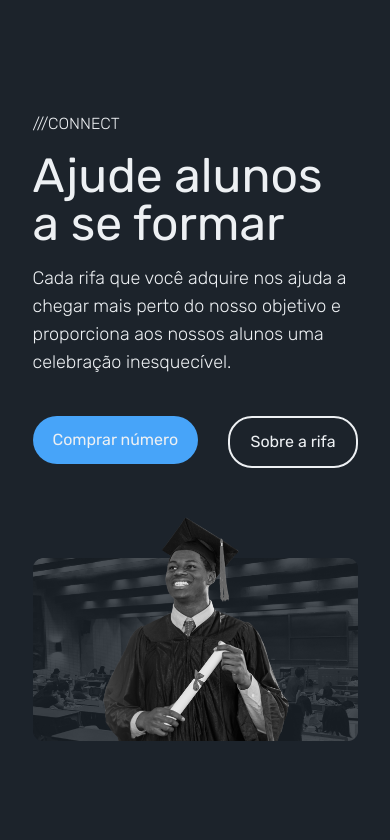
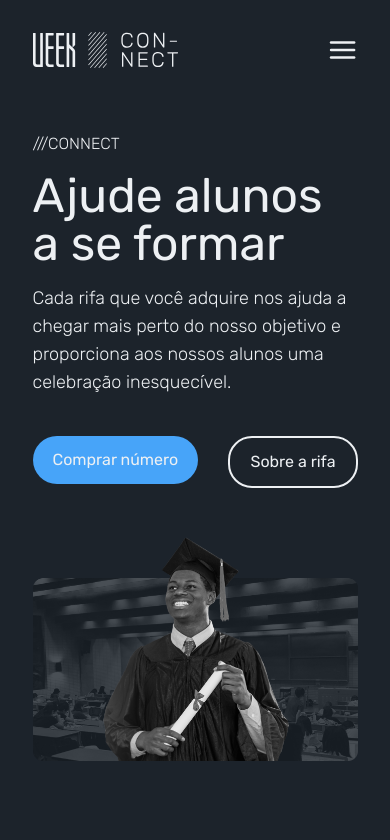
Before and after one commit to rodrigocitadin/ueek, a Next.js app: page / in a window 390 px wide. Shown: the top 840 px of the page. Built offline with nearby package versions, Linux system fonts and the light colour scheme.

Commit message:
responsibility finished

```diff
--- a/app/layout.tsx
+++ b/app/layout.tsx
@@ -3,6 +3,7 @@ import { Rubik } from 'next/font/google'
 import './globals.css'
 import BottomNav from './components/BottomNav'
 import FullNav from './components/FullNav'
+import AsideNav from './components/AsideNav'
 
 const rubik = Rubik({
   subsets: ['latin'],
@@ -23,6 +24,7 @@ export default function RootLayout({
     <html lang="en">
       <body className={`${rubik.className} bg-background text-white`}>
         <div className='w-5/6 m-auto lg:w-2/3'>
+          <AsideNav />
           <FullNav />
         </div>
         {children}
--- a/app/sections/Connect.tsx
+++ b/app/sections/Connect.tsx
@@ -4,7 +4,7 @@ import Identifier from "../components/Identifier"
 
 export default function Connect() {
   return (
-    <div className="my-24 flex justify-between items-end flex-col lg:flex-row">
+    <div className="mt-12 mb-24 flex justify-between items-end flex-col lg:flex-row lg:my-24">
       <div className="mb-10">
         <div className="flex-col max-w-lg">
           <Identifier>CONNECT</Identifier>
```
Also changed, not shown: 1 other file (tests, documents, lock files or other folders).
